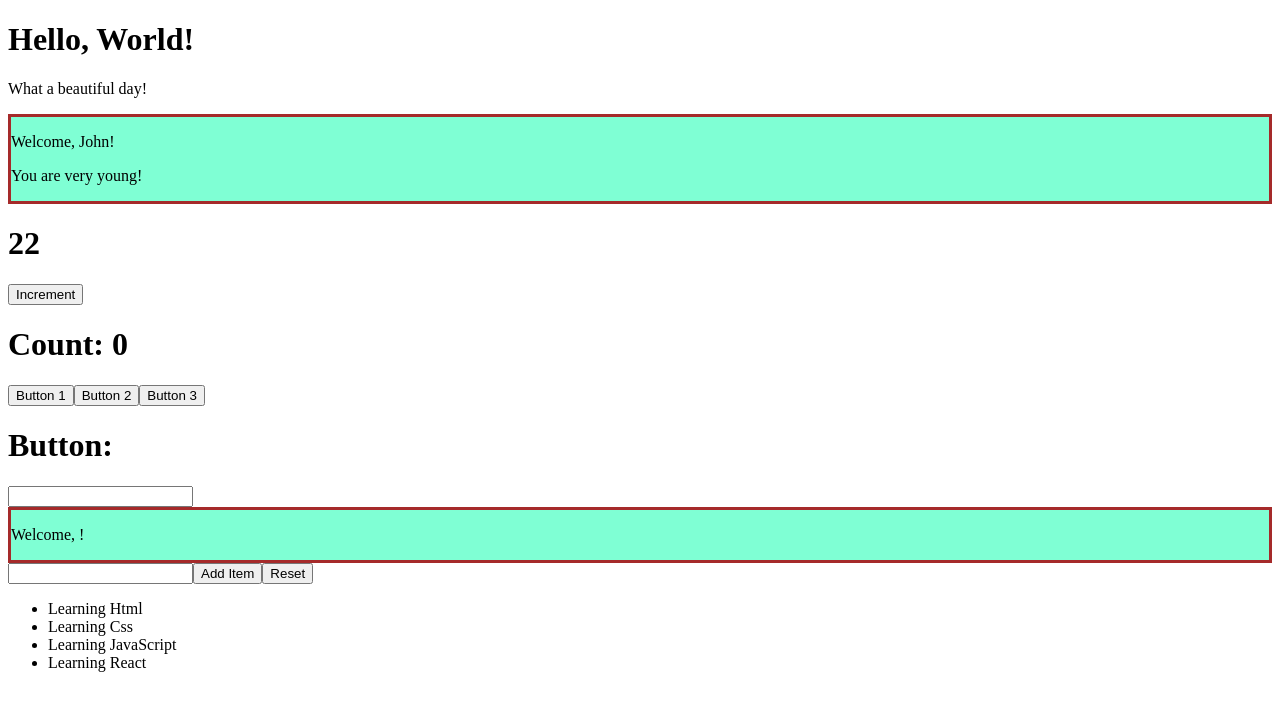
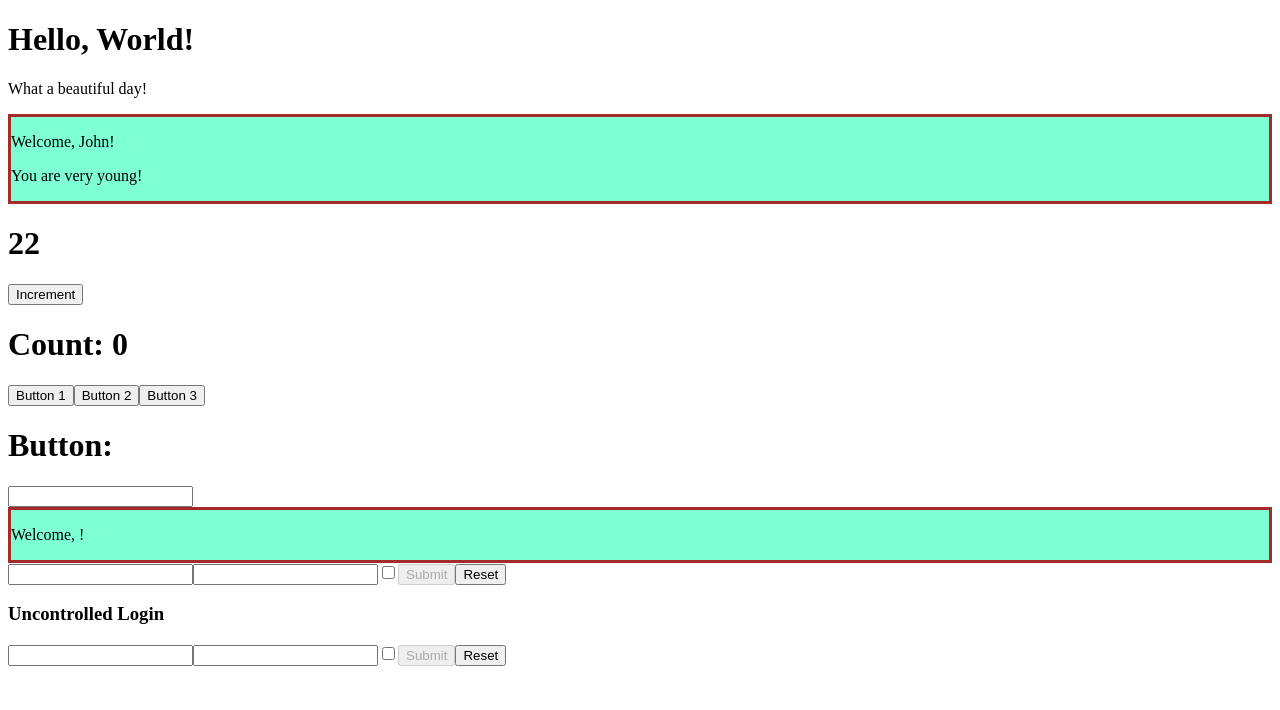
Before and after one commit to antoniocodella/react-exercises, a React (Create React App) app: page / in a window 1280 px wide. Shown: the top 710 px of the page. Built offline with nearby package versions, Linux system fonts and the light colour scheme.

Commit message:
Styling Components - 03

```diff
--- a/src/App.js
+++ b/src/App.js
@@ -6,7 +6,6 @@ import { Counter } from "./Counter";
 import { Hello } from "./Hello";
 import { InteractiveWelcome } from "./InteractiveWelcome";
 import { Login } from "./Login";
-import { TodoList } from "./TodoList";
 import { UncontrolledLogin } from "./UncontrolledLogin";
 import { Welcome } from "./Welcome";
 
@@ -34,7 +33,8 @@ export class App extends React.Component {
         <ClickCounter />
         <ClickTracker />
         <InteractiveWelcome />
-        <TodoList />
+        <Login onLogin={this.onLogin} />
+        <UncontrolledLogin />
       </div>
     );
   }
--- a/src/Login.js
+++ b/src/Login.js
@@ -37,6 +37,10 @@ export class Login extends React.Component {
   }
 
   render() {
+    const ButtonStyle = {
+      backgroundColor: this.state.password.length < 8 ? "red" : "green",
+    };
+
     return (
       <form>
         <input
@@ -59,7 +63,9 @@ export class Login extends React.Component {
         {this.state.username === "" || this.state.password === "" ? (
           <button disabled>Submit</button>
         ) : (
-          <button onClick={this.handleSubmit}>Submit</button>
+          <button style={ButtonStyle} onClick={this.handleSubmit}>
+            Submit
+          </button>
         )}
         <button onClick={this.handleResetInput}>Reset</button>
       </form>
--- a/src/UncontrolledLogin.js
+++ b/src/UncontrolledLogin.js
@@ -1,7 +1,20 @@
 import React, { createRef } from "react";
 
 export class UncontrolledLogin extends React.Component {
-  _inputRef = createRef();
+  _formRef = createRef();
+
+  state = {
+    enable: false,
+  };
+
+  enableButton = () => {
+    const username = this._formRef.current.elements.username.value;
+    const password = this._formRef.current.elements.password.value;
+
+    this.setState({
+      enable: !!username && !!password,
+    });
+  };
 
   handleSubmitForm = (event) => {
     event.preventDefault();
@@ -17,18 +30,14 @@ export class UncontrolledLogin extends React.Component {
     });
   };
 
-  componentDidMount() {
-    this._inputRef.current.focus();
-  }
-
   render() {
     return (
-      <form onSubmit={this.handleSubmitForm}>
+      <form ref={this._formRef} onSubmit={this.handleSubmitForm}>
         <h3>Uncontrolled Login</h3>
-        <input ref={this._inputRef} name="username" />
-        <input name="password" type="password" />
-        <input name="remember" type="checkbox" />
-        <button type="submit" onClick={this.handleResetInput}>
+        <input name="username" />
+        <input name="password" onChange={this.enableButton} type="password" />
+        <input name="remember" onChange={this.enableButton} type="checkbox" />
+        <button type="submit" disabled={!this.state.enable}>
           Submit
         </button>
         <button type="reset">Reset</button>
```
